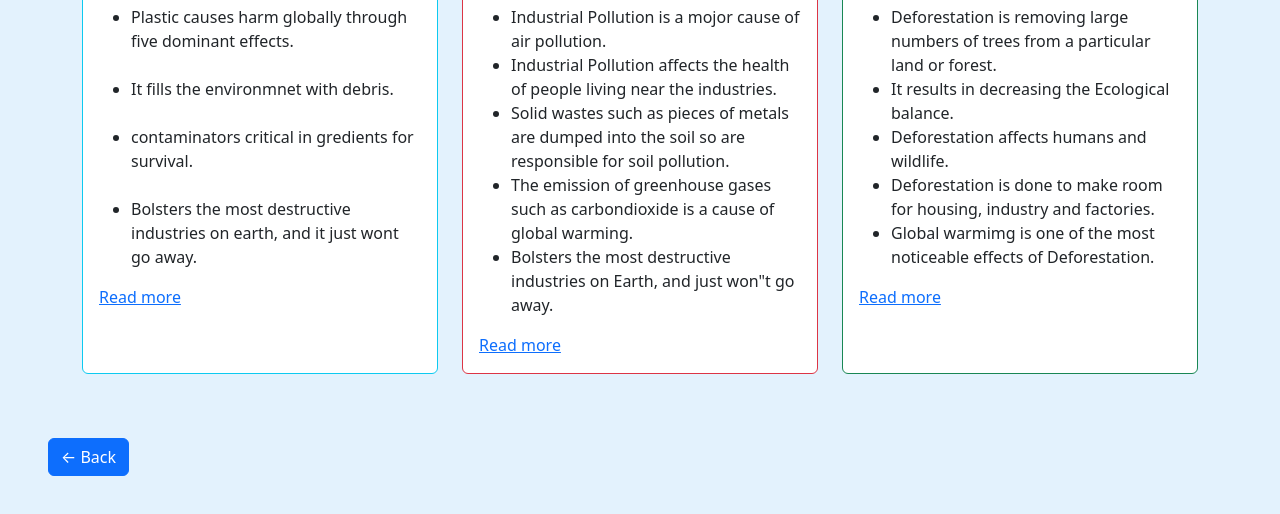
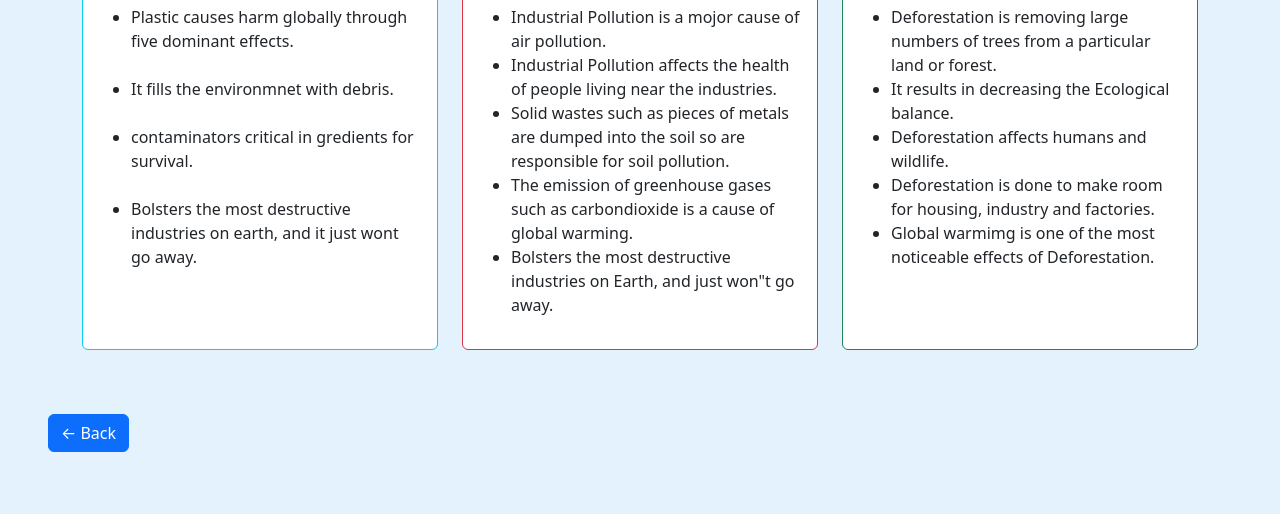
Before and after one commit to ikramulhaq21/Profile, a plain HTML site: page blog.html in a window 1280 px wide. Shown: the part 222-736 px from the top of the page. Drawn offline with nearby package versions, Linux system fonts and the light colour scheme.

Commit message:
Update blog.html

```diff
--- a/blog.html
+++ b/blog.html
@@ -60,7 +60,7 @@
                             </p>
                         </ul>
 
-                        <a href="plastic.html" class="card-link">Read more</a>
+                        <!-- <a href="plastic.html" class="card-link">Read more</a> -->
                     </div>
                 </div>
             </div>
@@ -82,7 +82,7 @@
                             </li>
                             <li>Bolsters the most destructive industries on Earth, and just won"t go away.</li>
                         </ul>
-                        <a href="factories.html" class="card-link">Read more</a>
+                        <!-- <a href="factories.html" class="card-link">Read more</a> -->
                     </div>
                 </div>
             </div>
@@ -102,7 +102,7 @@
                             <li>Deforestation is done to make room for housing, industry and factories.</li>
                             <li>Global warmimg is one of the most noticeable effects of Deforestation.</li>
                         </ul>
-                        <a href="deforestation.html" class="card-link">Read more</a>
+                        <!-- <a href="deforestation.html" class="card-link">Read more</a> -->
                     </div>
                 </div>
             </div>
```
